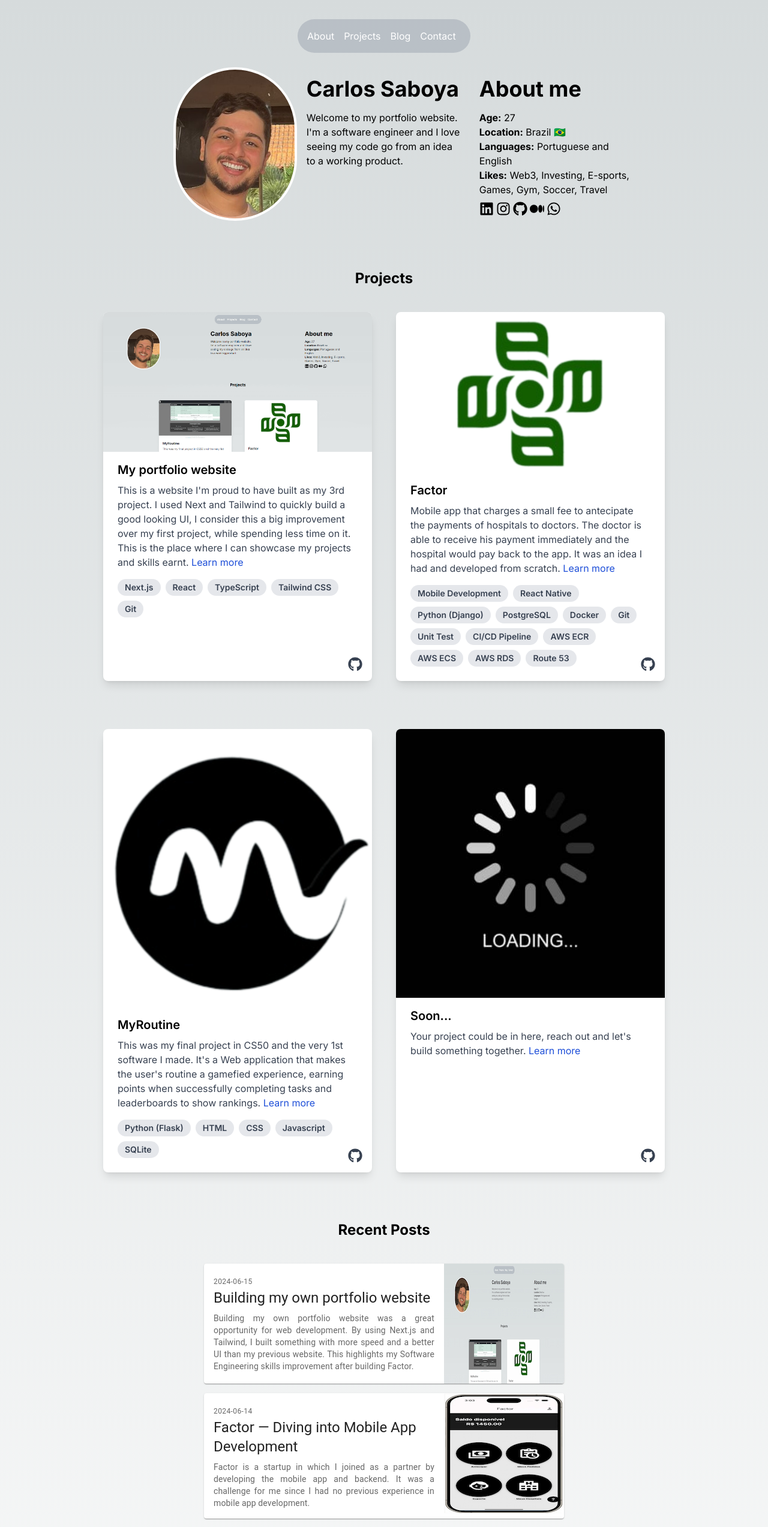
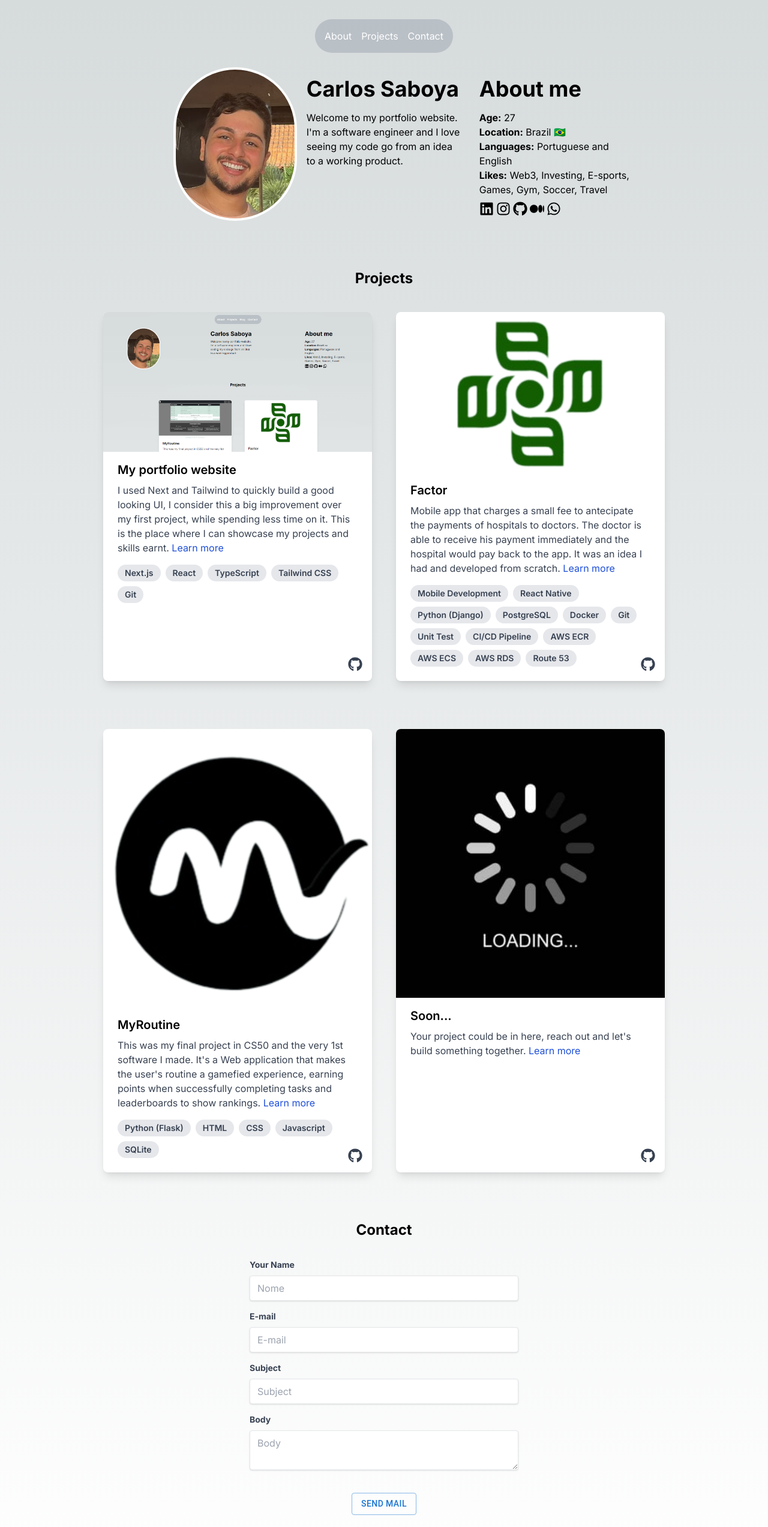
Before and after one commit to cadusaboya/portfolio-website, a Next.js app: page / in a window 1280 px wide. Shown: the top 2545 px of the page at 60% size. Built offline with nearby package versions, Linux system fonts and the light colour scheme.

Commit message:
Pushing improvements

```diff
--- a/app/page.tsx
+++ b/app/page.tsx
@@ -17,11 +17,11 @@ const Home = () => {
       <div className="flex flex-wrap justify-center mt-10 gap-10 px-4 sm:px-0">
         <Card
           title="My portfolio website"
-          description="This is a website I'm proud to have built as my 3rd project. I used Next and Tailwind to quickly build a good looking UI, I consider this a big improvement over my first project, while spending less time on it. This is the place where I can showcase my projects and skills earnt."
+          description="I used Next and Tailwind to quickly build a good looking UI, I consider this a big improvement over my first project, while spending less time on it. This is the place where I can showcase my projects and skills earnt."
           imageUrl="/personal.png"
           skills={['Next.js', 'React', 'TypeScript', 'Tailwind CSS', 'Git']}
           githubUrl='https://github.com/cadusaboya/portfolio-website'
-          mediumUrl='https://medium.com/@carlosepsaboya/building-my-own-portfolio-website-eba5589e7736'
+          videoUrl=''
         />
 
         <Card
@@ -30,7 +30,7 @@ const Home = () => {
           imageUrl="/factor.png"
           skills={['Mobile Development', 'React Native', 'Python (Django)', 'PostgreSQL', 'Docker', 'Git', 'Unit Test', 'CI/CD Pipeline',  'AWS ECR', 'AWS ECS', 'AWS RDS', 'Route 53']}
           githubUrl='https://github.com/cadusaboya/factor'
-          mediumUrl='https://medium.com/@carlosepsaboya/factor-diving-into-mobile-app-development-cf0266e66511'
+          videoUrl='https://www.youtube.com/watch?v=nfYBKjFsFUg'
         />
       </div>
 
@@ -41,7 +41,7 @@ const Home = () => {
           imageUrl="/myroutine.png"
           skills={['Python (Flask)', 'HTML', 'CSS', 'Javascript', 'SQLite']}
           githubUrl='https://github.com/cadusaboya/myroutine'
-          mediumUrl='https://medium.com/@carlosepsaboya/myroutine-68b69c2dbe01'
+          videoUrl='https://www.youtube.com/watch?v=5Rv5uDOijV4'
         />
 
         <Card
@@ -50,13 +50,8 @@ const Home = () => {
           imageUrl="/loading.jpg"
           skills={[]}
           githubUrl=''
-          mediumUrl=''
+          videoUrl=''
         />
-      </div>
-
-      <h2 id="blog" className="text-2xl font-bold mt-20 mx-auto flex justify-center">Recent Posts</h2>
-      <div className="mt-10 px-4 sm:px-0">
-        <NewsList />
       </div>
 
       <h2 id="contact" className="text-2xl font-bold mt-20 mx-auto flex justify-center">Contact</h2>
--- a/components/Card.tsx
+++ b/components/Card.tsx
@@ -2,14 +2,14 @@ import React from 'react';
 import { FaGithub } from 'react-icons/fa'; // Import the GitHub icon from react-icons
 import Image from 'next/image';
 
-const Card = ({ title, description, imageUrl, skills, githubUrl, mediumUrl }: { title: string, description: string, imageUrl: string, skills: string[], githubUrl: string, mediumUrl: string }) => {
+const Card = ({ title, description, imageUrl, skills, githubUrl, videoUrl }: { title: string, description: string, imageUrl: string, skills: string[], githubUrl: string, videoUrl: string }) => {
   return (
     <div className="card-container flex relative">
       <div className="bg-white shadow-lg rounded-lg overflow-hidden max-w-md">
         <Image className="w-full" width={300} height={700} src={imageUrl} alt={title} />
         <div className="px-6 py-4">
           <h3 className="text-xl font-semibold mb-2">{title}</h3>
-          <p className="text-gray-700 text-base mb-4">{description} <a href={mediumUrl} target="_blank" rel="noopener noreferrer" className="text-blue-700"> Learn more </a></p>
+          <p className="text-gray-700 text-base mb-4">{description} <a href={videoUrl} target="_blank" rel="noopener noreferrer" className="text-blue-700"> Learn more </a></p>
             {skills.map((skill, index) => (
               <span key={index} className="inline-block bg-gray-200 rounded-full px-3 py-1 text-sm font-semibold text-gray-700 mr-2 mb-2">{skill}</span>
             ))}
--- a/components/Header.tsx
+++ b/components/Header.tsx
@@ -4,7 +4,7 @@ import { Link } from 'react-scroll';
 
 const Header = () => {
   return (
-    <header className="fixed z-20 bg-gray-400 bg-opacity-50 w-72 mx-auto p-4 rounded-full mt-8">
+    <header className="fixed z-20 bg-gray-400 bg-opacity-50 w-58 mx-auto p-4 rounded-full mt-8">
       <nav className="space-x-4 text-white">
         <Link
           activeClass="active"
@@ -30,17 +30,6 @@ const Header = () => {
         </Link>
         <Link
           activeClass="active"
-          to="blog"
-          spy={true}
-          smooth={true}
-          offset={-70}
-          duration={500}
-          className="cursor-pointer hover:text-gray-100"
-        >
-          Blog
-        </Link>
-        <Link
-          activeClass="active"
           to="contact"
           spy={true}
           smooth={true}
```
